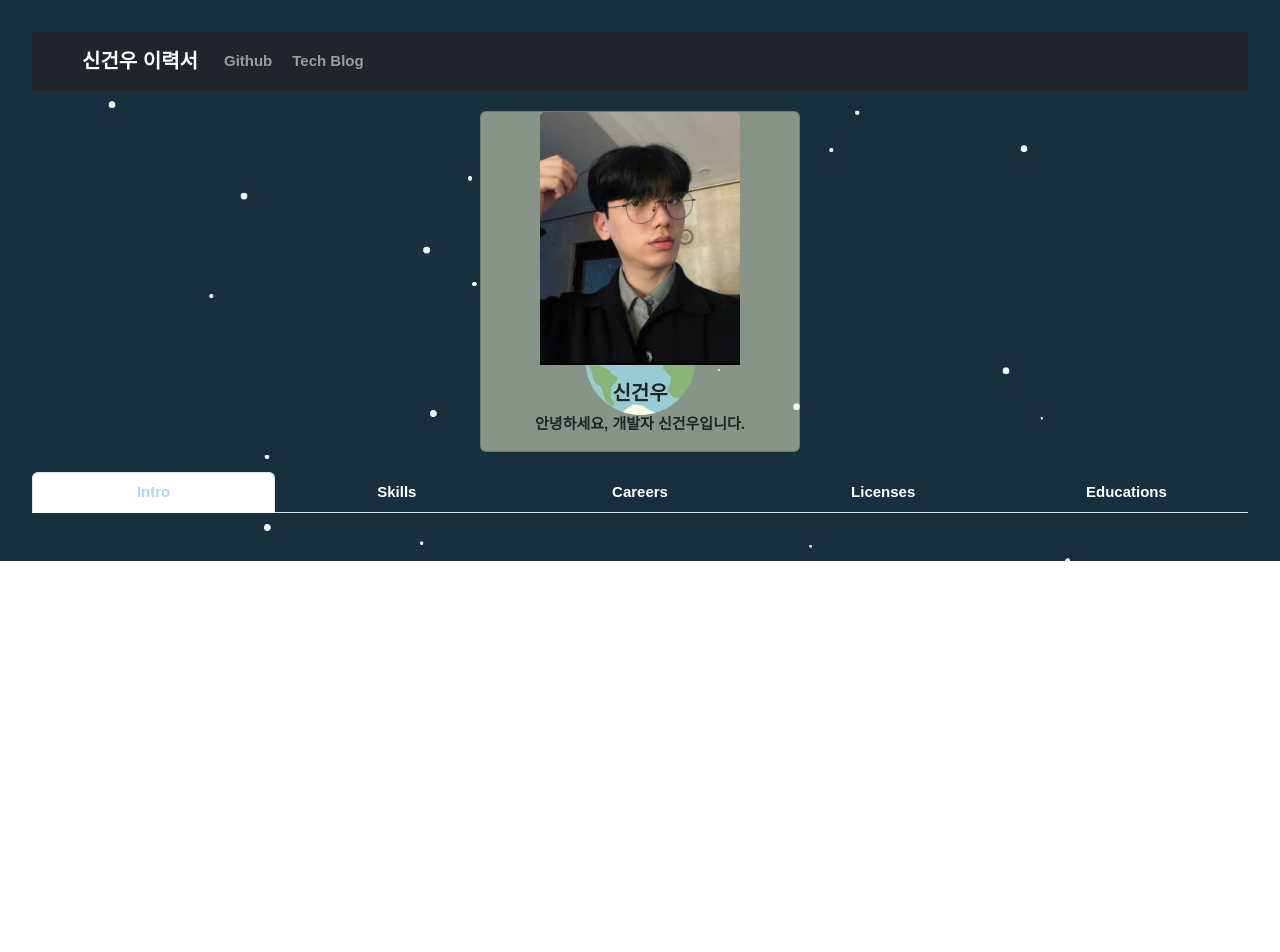
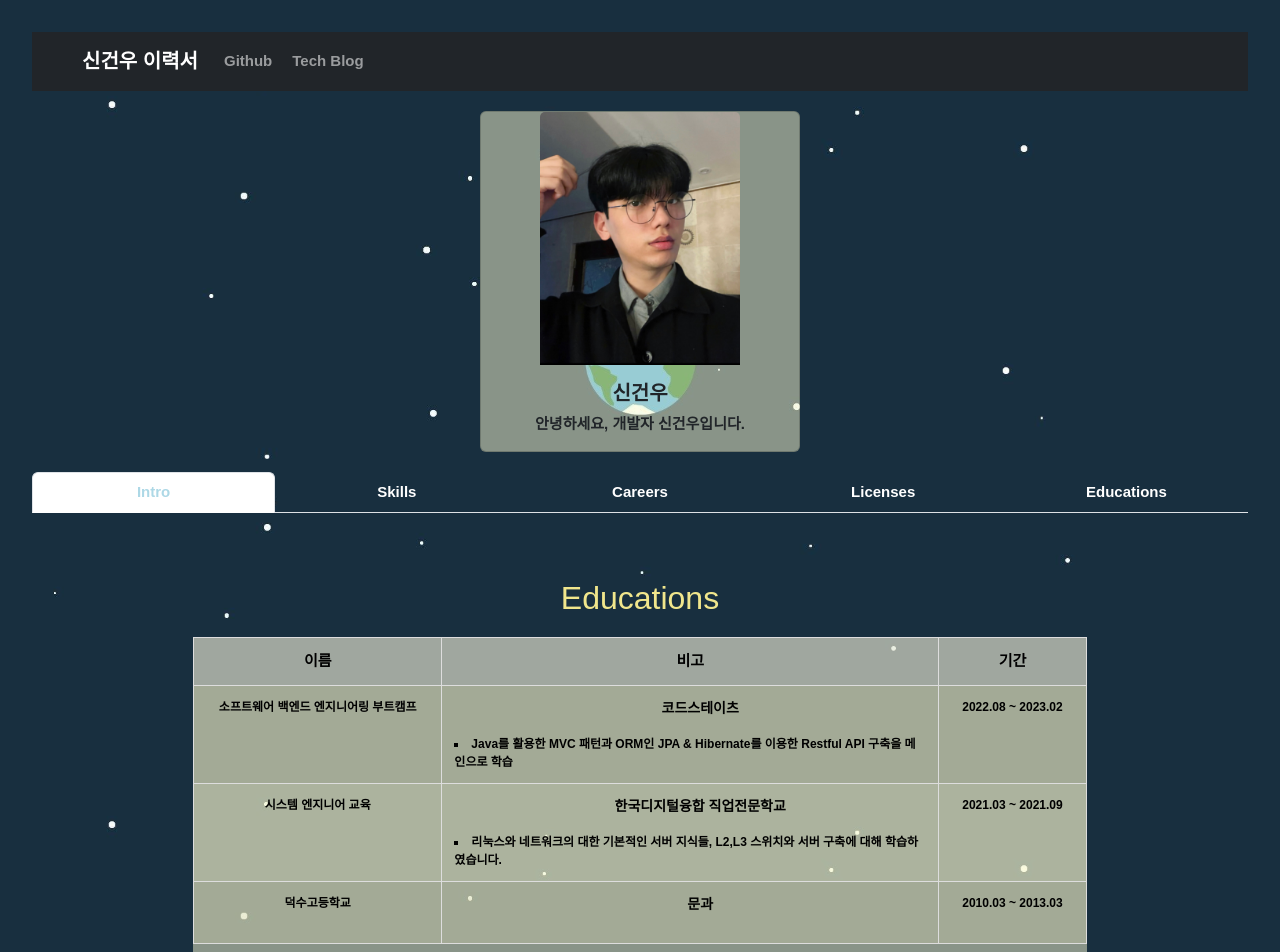
Before and after one commit to spacedustz/Resume, a React (Vite) app in the folder React/: page /educations in a window 1280 px wide. Shown: the top 952 px of the page. Before the commit the page ends 800 px from the top, so only its background shows below. Built offline with nearby package versions, Linux system fonts and the light colour scheme.

Commit message:
Educations 내용 추가

```diff
--- a/React/src/components/Educations.tsx
+++ b/React/src/components/Educations.tsx
@@ -1,8 +1,125 @@
 import React from "react";
+import {ListContainer} from "../styles/container/ListContainer.tsx";
+import {ListItem} from "../styles/tabs/ListItem.tsx";
+import styled from "styled-components";
+import {ListGroupItem, Table} from "react-bootstrap";
+
+const StyledTable = styled(Table)`
+    table {
+        border-collapse: collapse;
+        margin-top: 20px;
+        font-size: 14px;
+    }
+
+    th, td {
+        border: 1px solid #ddd;
+        padding: 12px;
+        text-align: center;
+        background-color: rgba(250, 250, 210, 0.3);
+    }
+
+    th {
+        background-color: rgba(211, 211, 211, 0.3);
+    }
+
+    td:nth-child(1) {
+        width: 10%;
+    }
+
+    td:nth-child(2) {
+        width: 20%;
+    }
+
+    td:nth-child(3) {
+        width: 5%;
+    }
+
+    ul {
+        font-size: 14px;
+    }
+
+    li {
+        text-align: left;
+        list-style-type: square;
+    }
+`;
+
+const FirstTitle = styled.h2`
+    padding-left: 70%;
+    padding-right: 70%;
+    margin-bottom: 10px;
+`;
+
+const ListStyle = styled(ListGroupItem)`
+    margin-bottom: 10px;
+    line-height: 1.5;
+
+    p {
+        margin-bottom: 10px;
+    }
+
+    ul {
+        padding-left: 20px;
+    }
+
+    ul li {
+        margin-bottom: 5px;
+    }
+`;
+
+const SubTd = styled.td`
+    font-size: 12px;
+    text-align: center;
+`;
 
 const Educations: React.FC = () => {
     return (
-        <></>
+        <ListContainer>
+            <FirstTitle>Educations</FirstTitle>
+            <ListStyle>
+                <ListItem variant="secondary">
+                    <StyledTable striped bordered hover>
+                        <thead>
+                        <tr>
+                            <th>이름</th>
+                            <th>비고</th>
+                            <th>기간</th>
+                        </tr>
+                        </thead>
+
+                        <tbody>
+                        <tr>
+                            <SubTd>소프트웨어 백엔드 엔지니어링 부트캠프</SubTd>
+                            <SubTd>
+                                <ul>코드스테이츠</ul>
+                                <li>Java를 활용한 MVC 패턴과 ORM인 JPA & Hibernate를 이용한 Restful API 구축을 메인으로 학습</li>
+                            </SubTd>
+                            <SubTd>2022.08 ~ 2023.02</SubTd>
+                        </tr>
+
+                        <tr>
+                            <SubTd>시스템 엔지니어 교육</SubTd>
+                            <SubTd>
+                                <ul>한국디지털융합 직업전문학교</ul>
+                                <li> 리눅스와 네트워크의 대한 기본적인 서버 지식들, L2,L3 스위치와 서버 구축에 대해 학습하였습니다.</li>
+                            </SubTd>
+                            <SubTd>2021.03 ~ 2021.09</SubTd>
+                        </tr>
+
+                        <tr>
+                            <SubTd>덕수고등학교</SubTd>
+                            <SubTd>
+                                <ul>문과</ul>
+                            </SubTd>
+                            <SubTd>2010.03 ~ 2013.03</SubTd>
+                        </tr>
+
+                        </tbody>
+                    </StyledTable>
+                </ListItem>
+            </ListStyle>
+
+        </ListContainer>
     );
 };
 
--- a/React/src/components/Licenses.tsx
+++ b/React/src/components/Licenses.tsx
@@ -3,7 +3,6 @@ import styled from "styled-components";
 import {ListGroupItem, Table} from "react-bootstrap";
 import {ListContainer} from "../styles/container/ListContainer.tsx";
 import {ListItem} from "../styles/tabs/ListItem.tsx";
-import BaseBar from "../styles/bar/BaseBar.tsx";
 
 const StyledTable = styled(Table)`
     table {
```
